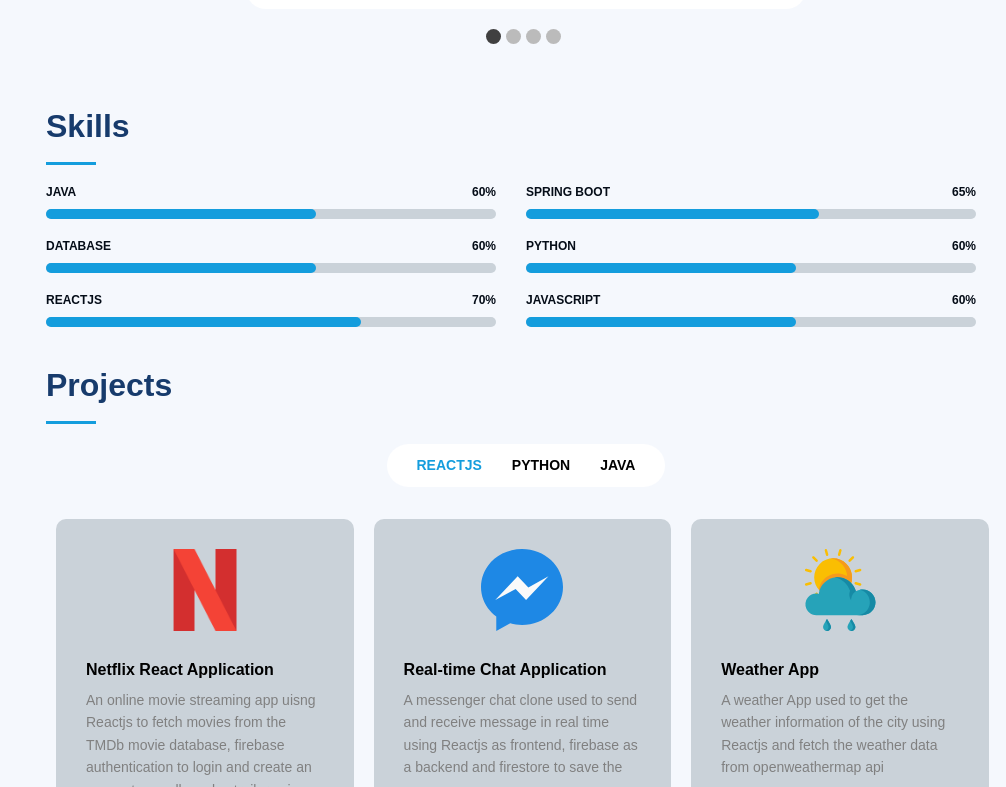
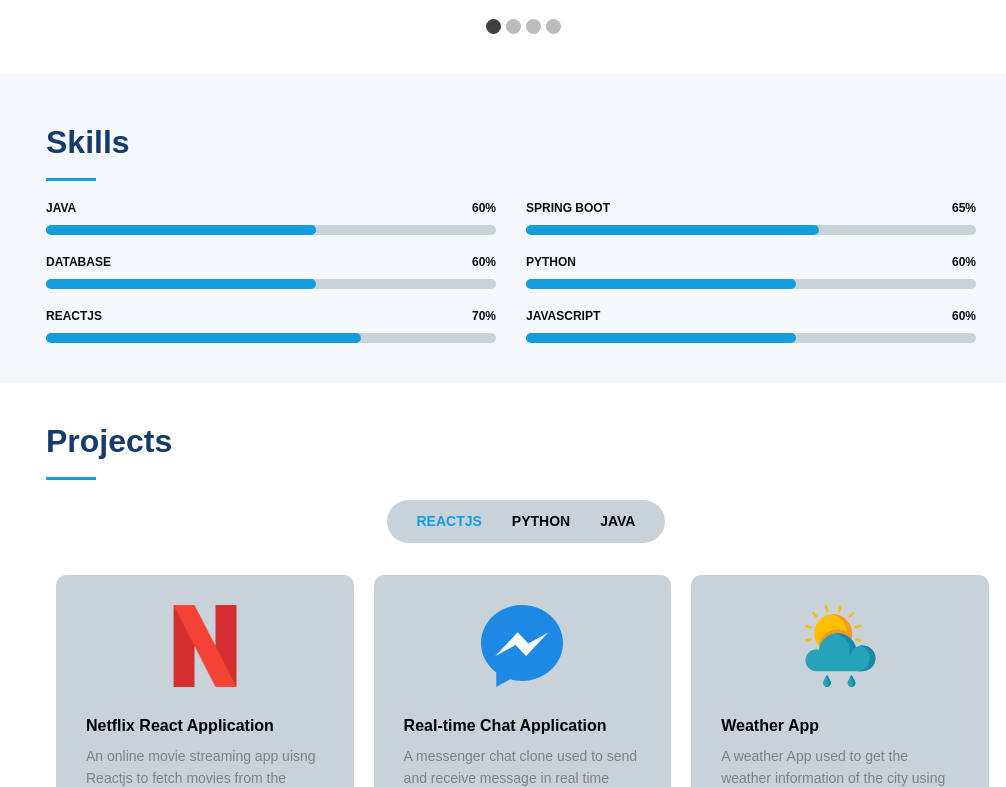
Before and after one commit to KamalByanjankar/PortfolioWebsite, a React (Create React App) app: page / in a window 1280 px wide. Shown: the part 1633-2420 px from the top of the page, without its empty margins (274-1280 px from the left). Built offline with nearby package versions, Linux system fonts and the light colour scheme.

Commit message:
css edited

```diff
--- a/src/components/About/About.css
+++ b/src/components/About/About.css
@@ -5,8 +5,8 @@
 .header > h1{
   font-size: 32px;
   font-weight: bold;
-  margin: 60px 0 20px 0;
-  padding-bottom: 20px;
+  margin: 10px 0 20px 0;
+  padding: 40px 0 20px 0;
   position: relative;
   color: #173b6c;
 }
--- a/src/components/Contact/Contact.css
+++ b/src/components/Contact/Contact.css
@@ -1,11 +1,3 @@
-.contact{
-  height: 115vh;
-}
-
-.contact h1{
-  margin: 60px 0 40px 0;
-}
-
 .contact__wrapper {
   display: flex;
   justify-content: space-between;
--- a/src/components/Education/Education.css
+++ b/src/components/Education/Education.css
@@ -48,7 +48,6 @@
 
 .education__indicator {
   text-align: center;
-  margin: 10px 0;
 }
 
 .education__indicator > li {
@@ -63,7 +62,7 @@
   list-style: none;
   line-height: 20px;
   position: relative;
-  margin: 10px 5px 0 0;
+  margin: 0 5px 40px 0;
 }
 
 .education__activeIndicator {
--- a/src/components/Projects/Projects.css
+++ b/src/components/Projects/Projects.css
@@ -10,7 +10,8 @@
 .projects__button > ul {
   margin: 0 auto 20px auto;
   list-style: none;
-  background: #fff;
+  /* background: #fff; */
+  background-color: #cad2d9;
   border-radius: 50px;
   padding: 2px 15px;
 }
--- a/src/containers/App.css
+++ b/src/containers/App.css
@@ -5,6 +5,12 @@ body {
 
 .app {
   height: 100vh;
+  margin: 0;
+  padding: 0;
+}
+
+div.app > div:nth-of-type(odd) {
+  background: #fff;
 }
 
 @media (max-screen: 1024px){
```
